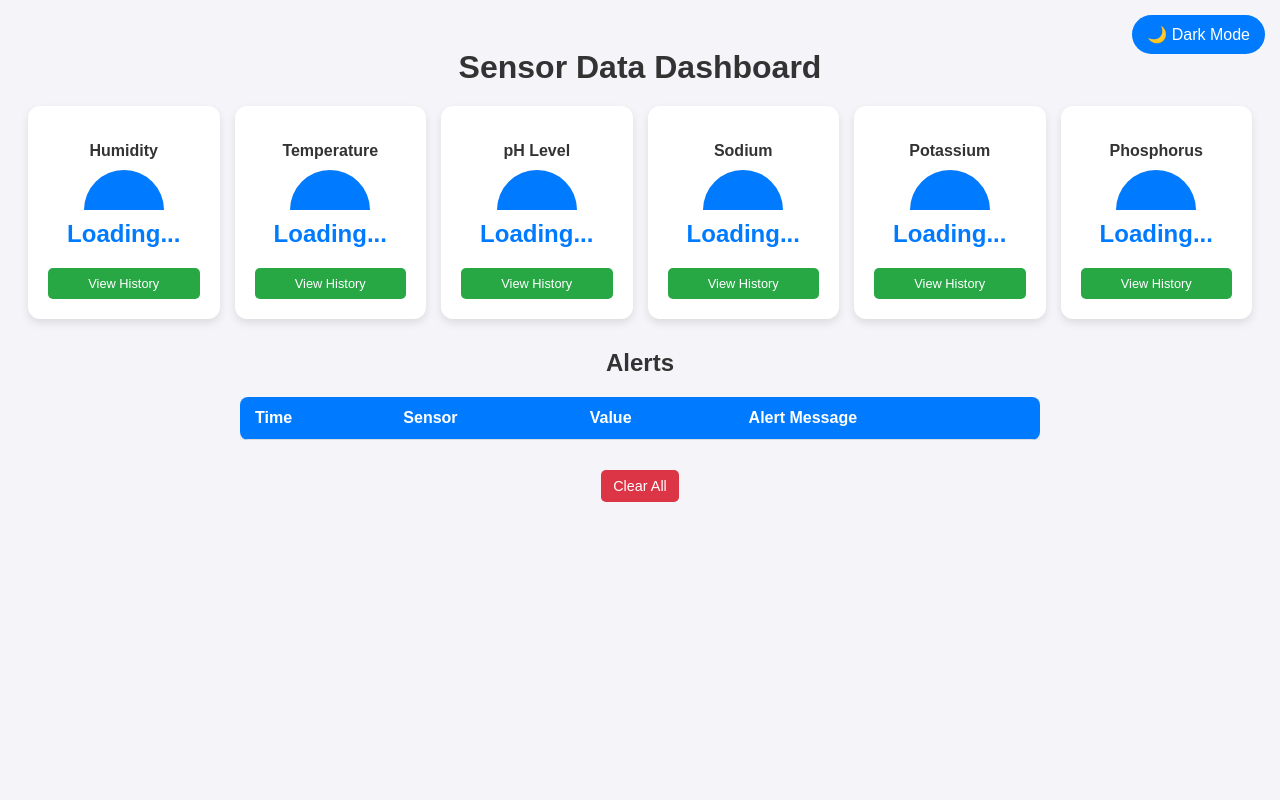
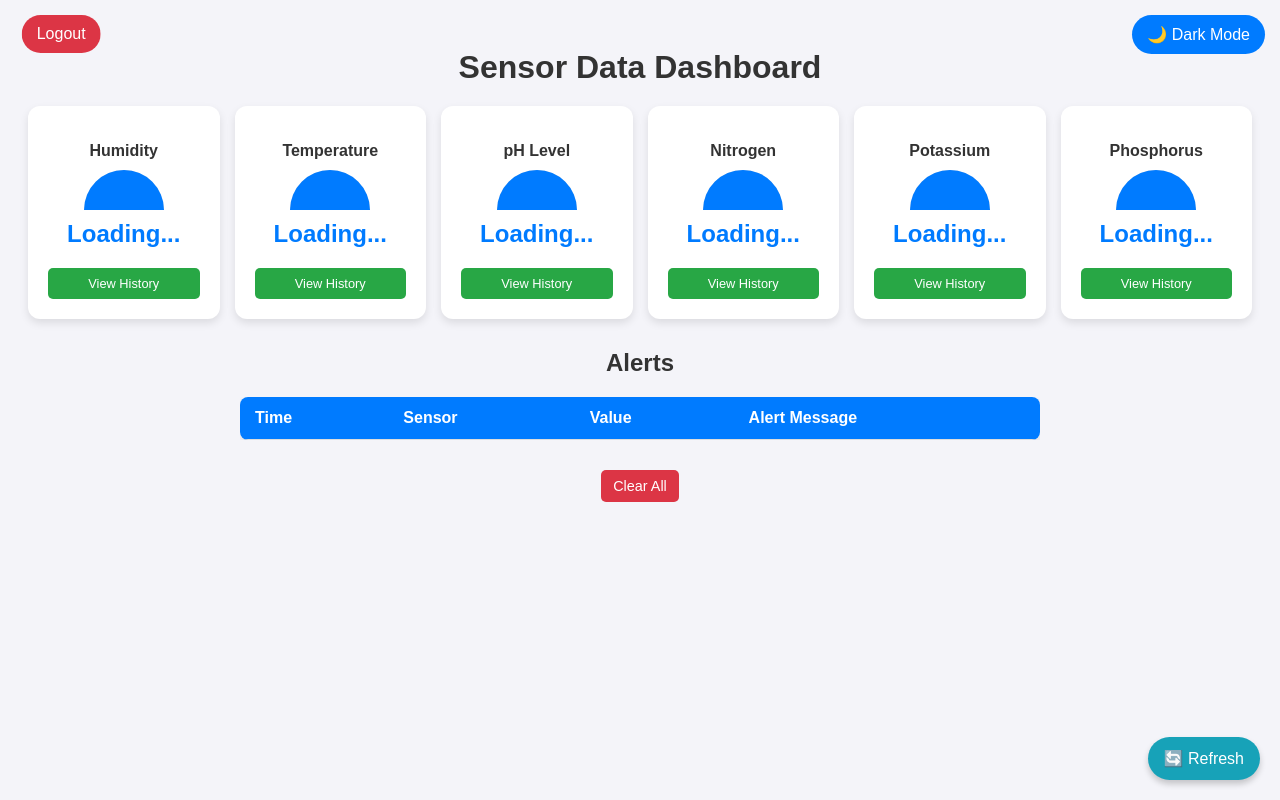
Before and after one commit to dulaj03/Smart_HydroponicSystem_with_IoT, a PHP site: page / in a window 1280 px wide. Run offline with PHP 8.4, Linux system fonts and the light colour scheme; lists and menus that the app fills with data are empty.

Commit message:
Sensor Dashboard

```diff
--- a/Dashboard/Sensor_Dashboard/index.html
+++ b/Dashboard/Sensor_Dashboard/index.html
@@ -4,6 +4,7 @@
     <meta charset="UTF-8">
     <meta name="viewport" content="width=device-width, initial-scale=1.0">
     <title>Sensor Data Dashboard</title>
+    <link rel="icon" type="image/png" href="Images/Logo.jpg">
     <link rel="stylesheet" href="styles.css">
     <script src="https://cdn.jsdelivr.net/npm/chart.js"></script>
 </head>
@@ -53,13 +54,13 @@
             <button class="history-btn" data-sensor="ph">View History</button>
         </div>
 
-        <div class="data-box" data-sensor="sodium">
-            <h3>Sodium</h3>
-            <div class="gauge sodium">
+        <div class="data-box" data-sensor="Nitrogen">
+            <h3>Nitrogen</h3>
+            <div class="gauge Nitrogen">
                 <div class="fill"></div>
             </div>
-            <p class="value" id="value-sodium">Loading...</p>
-            <button class="history-btn" data-sensor="sodium">View History</button>
+            <p class="value" id="value-Nitrogen">Loading...</p>
+            <button class="history-btn" data-sensor="Nitrogen">View History</button>
         </div>
 
         <div class="data-box" data-sensor="potassium">
@@ -79,6 +80,8 @@
             <p class="value" id="value-phosphorus">Loading...</p>
             <button class="history-btn" data-sensor="phosphorus">View History</button>
         </div>
+
+
     </div>
 
     <h2>Alerts</h2>
@@ -109,6 +112,63 @@
         </div>
     </div>
 
+    <!-- Logout Button (moving) -->
+    <button id="logoutBtn" class="logout-button" onclick="window.location.href='login.html'">Logout</button>
+
+    <!-- Refresh Button (fixed at bottom-right) -->
+    <button id="refreshBtn" class="refresh-button" onclick="location.reload();">🔄 Refresh</button>
+
+    <style>
+        /* Refresh Button - Fixed Bottom Right */
+        .refresh-button {
+            position: fixed;
+            bottom: 20px;
+            right: 20px;
+            background: #17a2b8;
+            color: white;
+            border: none;
+            padding: 12px 16px;
+            border-radius: 50px;
+            font-size: 1rem;
+            cursor: pointer;
+            box-shadow: 0 4px 6px rgba(0,0,0,0.2);
+            z-index: 1000;
+            transition: background 0.3s ease;
+        }
+
+        .refresh-button:hover {
+            background: #138496;
+        }
+
+        /* Logout Button - Animated Top Left */
+        .logout-button {
+            position: absolute;
+            top: 15px;
+            left: 15px;
+            background: #dc3545;
+            color: white;
+            border: none;
+            padding: 10px 15px;
+            border-radius: 50px;
+            font-size: 1rem;
+            cursor: pointer;
+            animation: slideLeftRight 2s infinite ease-in-out;
+            z-index: 1000;
+            transition: background 0.3s ease;
+        }
+
+        .logout-button:hover {
+            background: #c82333;
+        }
+
+        @keyframes slideLeftRight {
+            0%, 100% { transform: translateX(0); }
+            50% { transform: translateX(10px); }
+        }
+
+    </style>
+
+
     <script src="script.js"></script>
 </body>
 </html>
--- a/Dashboard/Sensor_Dashboard/login.html
+++ b/Dashboard/Sensor_Dashboard/login.html
@@ -3,10 +3,11 @@
 <head>
     <meta charset="UTF-8">
     <meta name="viewport" content="width=device-width, initial-scale=1.0">
-    <title>Login</title>
+    <title>Login - Plant Optimizing System</title>
+    <link rel="icon" type="image/png" href="Images/Logo.jpg">
     <link rel="stylesheet" href="style1.css">
 </head>
-<body>
+<body style="background: url(Images/Plant.JPEG.jpg); background-size: cover; background-repeat: no-repeat;">
     <div class="container">
         <h2>Login</h2>
         <form action="login.php" method="POST">
--- a/Dashboard/Sensor_Dashboard/script.js
+++ b/Dashboard/Sensor_Dashboard/script.js
@@ -1,4 +1,4 @@
-const espIP = 'http://192.168.1.16/sensor';
+const espIP = 'http://192.168.153.35/sensor';
 const historyAPI = 'get_data.php';
 
 let chartInstance = null;
@@ -10,7 +10,7 @@
     humidity: [],
     temperature: [],
     ph: [],
-    sodium: [],
+    Nitrogen: [],
     potassium: [],
     phosphorus: []
 };
@@ -146,7 +146,7 @@
         humidity: 'rgba(0, 123, 255, 0.6)',
         temperature: 'rgba(255, 99, 132, 0.6)',
         ph: 'rgba(54, 162, 235, 0.6)',
-        sodium: 'rgba(255, 206, 86, 0.6)',
+        Nitrogen: 'rgba(255, 206, 86, 0.6)',
         potassium: 'rgba(75, 192, 192, 0.6)',
         phosphorus: 'rgba(153, 102, 255, 0.6)'
     };
@@ -224,7 +224,7 @@
     const units = {
         humidity: "%",
         temperature: "°C",
-        sodium: " mg/L",
+        Nitrogen: " mg/L",
         potassium: " mg/L",
         phosphorus: " mg/L"
     };
@@ -256,7 +256,7 @@
         humidity: 'rgba(0, 123, 255, 0.6)',
         temperature: 'rgba(255, 99, 132, 0.6)',
         ph: 'rgba(54, 162, 235, 0.6)',
-        sodium: 'rgba(255, 206, 86, 0.6)',
+        Nitrogen: 'rgba(255, 206, 86, 0.6)',
         potassium: 'rgba(75, 192, 192, 0.6)',
         phosphorus: 'rgba(153, 102, 255, 0.6)'
     };
@@ -325,7 +325,7 @@
     if (data.humidity > 80 && !existingAlerts.has("Humidity")) alerts.push({ sensor: "Humidity", value: `${data.humidity}%`, message: "Too High!" });
     if (data.temperature > 35 && !existingAlerts.has("Temperature")) alerts.push({ sensor: "Temperature", value: `${data.temperature}°C`, message: "Overheating!" });
     if ((data.ph < 5 || data.ph > 8) && !existingAlerts.has("pH Level")) alerts.push({ sensor: "pH Level", value: data.ph, message: "Unstable pH!" });
-    if (data.sodium > 50 && !existingAlerts.has("Sodium")) alerts.push({ sensor: "Sodium", value: `${data.sodium} mg/L`, message: "High Sodium!" });
+    if (data.Nitrogen > 50 && !existingAlerts.has("Nitrogen")) alerts.push({ sensor: "Nitrogen", value: `${data.Nitrogen} mg/L`, message: "High Nitrogen!" });
     if (data.potassium > 50 && !existingAlerts.has("Potassium")) alerts.push({ sensor: "Potassium", value: `${data.potassium} mg/L`, message: "High Potassium!" });
     if (data.phosphorus > 50 && !existingAlerts.has("Phosphorus")) alerts.push({ sensor: "Phosphorus", value: `${data.phosphorus} mg/L`, message: "High Phosphorus!" });
 
--- a/Dashboard/Sensor_Dashboard/signup.html
+++ b/Dashboard/Sensor_Dashboard/signup.html
@@ -3,10 +3,11 @@
 <head>
     <meta charset="UTF-8">
     <meta name="viewport" content="width=device-width, initial-scale=1.0">
-    <title>Signup</title>
+    <title>Signup  - Plant Optimizing System</title>
+    <link rel="icon" type="image/png" href="Images/Logo.jpg">
     <link rel="stylesheet" href="style1.css">
 </head>
-<body>
+<body style="background: url(Images/Plant.JPEG.jpg); background-size: cover; background-repeat: no-repeat;">
     <div class="container">
         <h2>Sign Up</h2>
         <form action="signup.php" method="POST">
--- a/Dashboard/Sensor_Dashboard/style1.css
+++ b/Dashboard/Sensor_Dashboard/style1.css
@@ -1,7 +1,6 @@
 
 body {
     font-family: 'Poppins', sans-serif;
-    background-color: white;
     display: flex;
     justify-content: center;
     align-items: center;
```
Also changed, not shown: Dashboard/sensor_db.sql (deleted, +0 -107 lines), Dashboard/Sensor_Dashboard/Images/Logo.jpg (added), Dashboard/Sensor_Dashboard/Images/Plant.JPEG.jpg (added).
